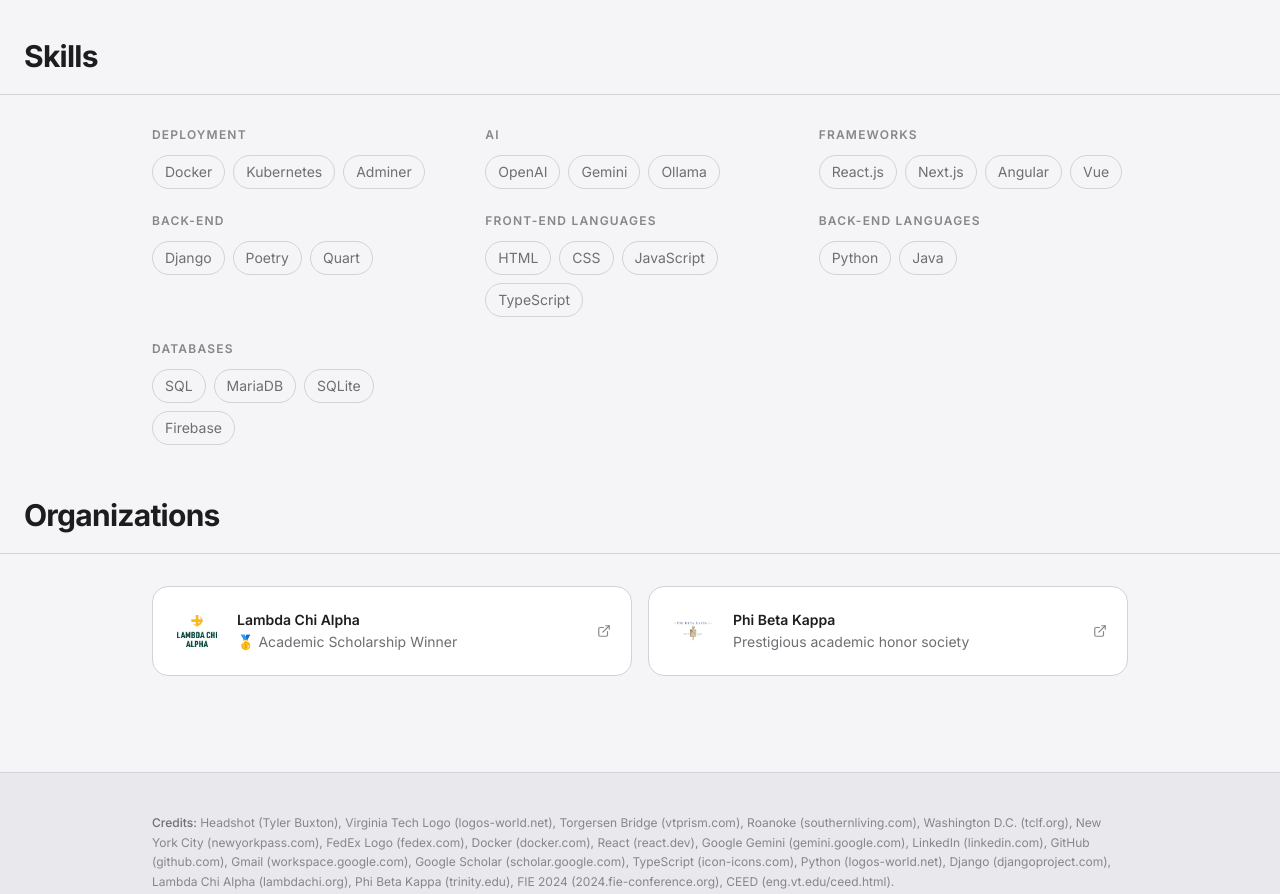
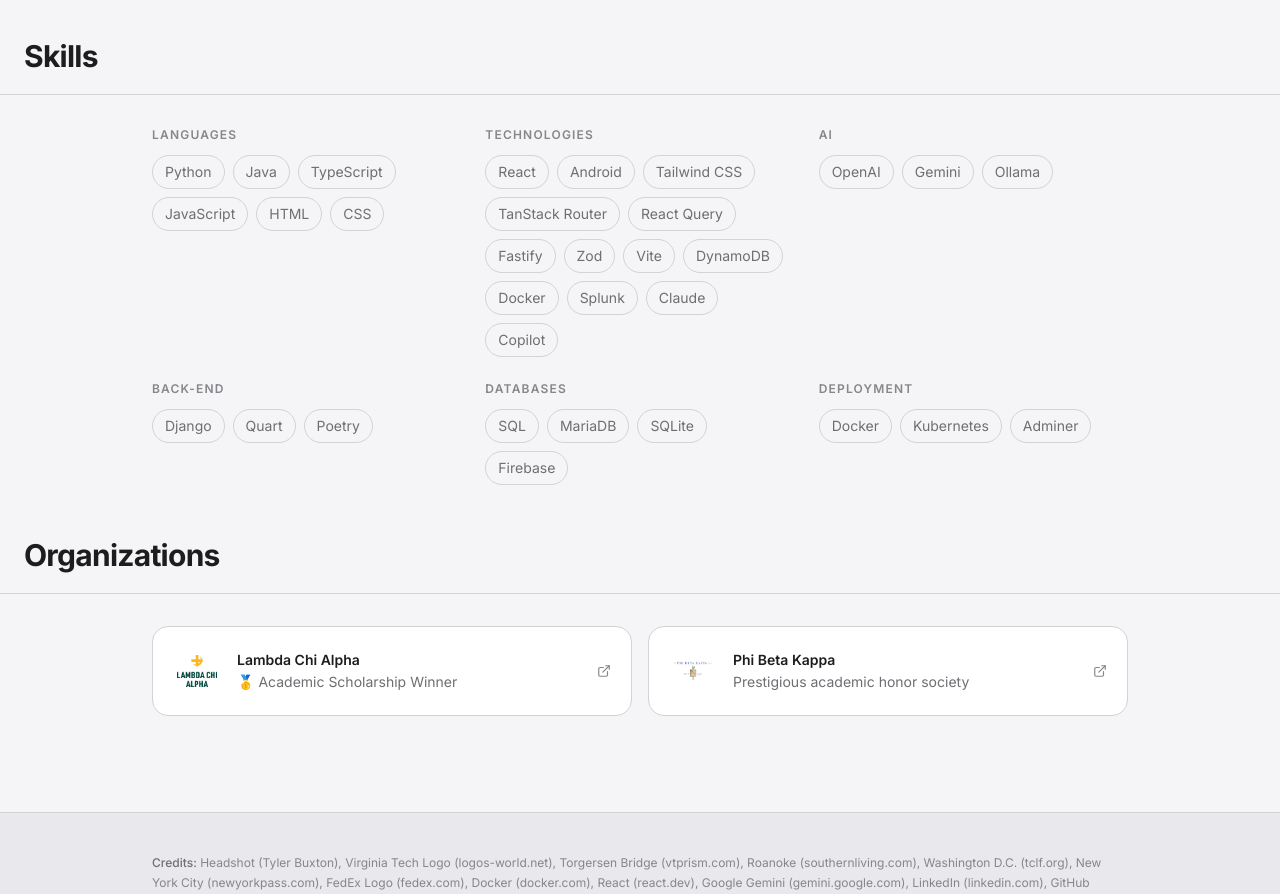
Before and after one commit to tbux408/tbux408.github.io, a React (Vite) app: page /about in a window 1280 px wide. Shown: the part 1040-1934 px from the top of the page. Built offline with nearby package versions, Linux system fonts and the light colour scheme; the HTML template or start-up script is replaced by a standard one.

Commit message:
update skills

```diff
--- a/src/pages/About.jsx
+++ b/src/pages/About.jsx
@@ -77,13 +77,12 @@
 ];
 
 const SKILL_GROUPS = [
+  { label: "Languages", items: ["Python", "Java", "TypeScript", "JavaScript", "HTML", "CSS"] },
+  { label: "Technologies", items: ["React", "Android", "Tailwind CSS", "TanStack Router", "React Query", "Fastify", "Zod", "Vite", "DynamoDB", "Docker", "Splunk", "Claude", "Copilot"] },
+  { label: "AI", items: ["OpenAI", "Gemini", "Ollama"] },
+  { label: "Back-end", items: ["Django", "Quart", "Poetry"] },
+  { label: "Databases", items: ["SQL", "MariaDB", "SQLite", "Firebase"] },
   { label: "Deployment", items: ["Docker", "Kubernetes", "Adminer"] },
-  { label: "AI", items: ["OpenAI", "Gemini", "Ollama"] },
-  { label: "Frameworks", items: ["React.js", "Next.js", "Angular", "Vue"] },
-  { label: "Back-end", items: ["Django", "Poetry", "Quart"] },
-  { label: "Front-end Languages", items: ["HTML", "CSS", "JavaScript", "TypeScript"] },
-  { label: "Back-end Languages", items: ["Python", "Java"] },
-  { label: "Databases", items: ["SQL", "MariaDB", "SQLite", "Firebase"] },
 ];
 
 const ORGANIZATIONS = [
```
